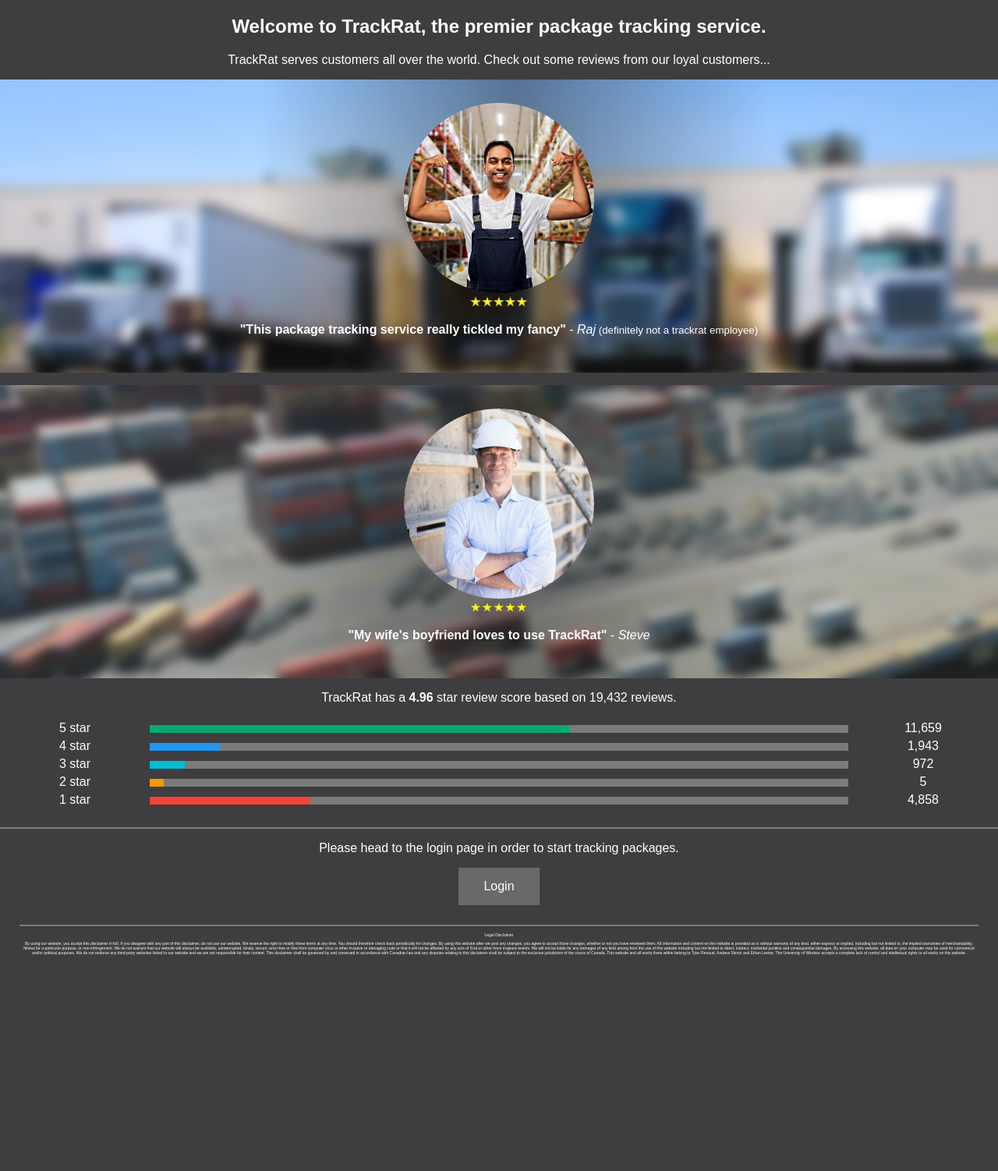
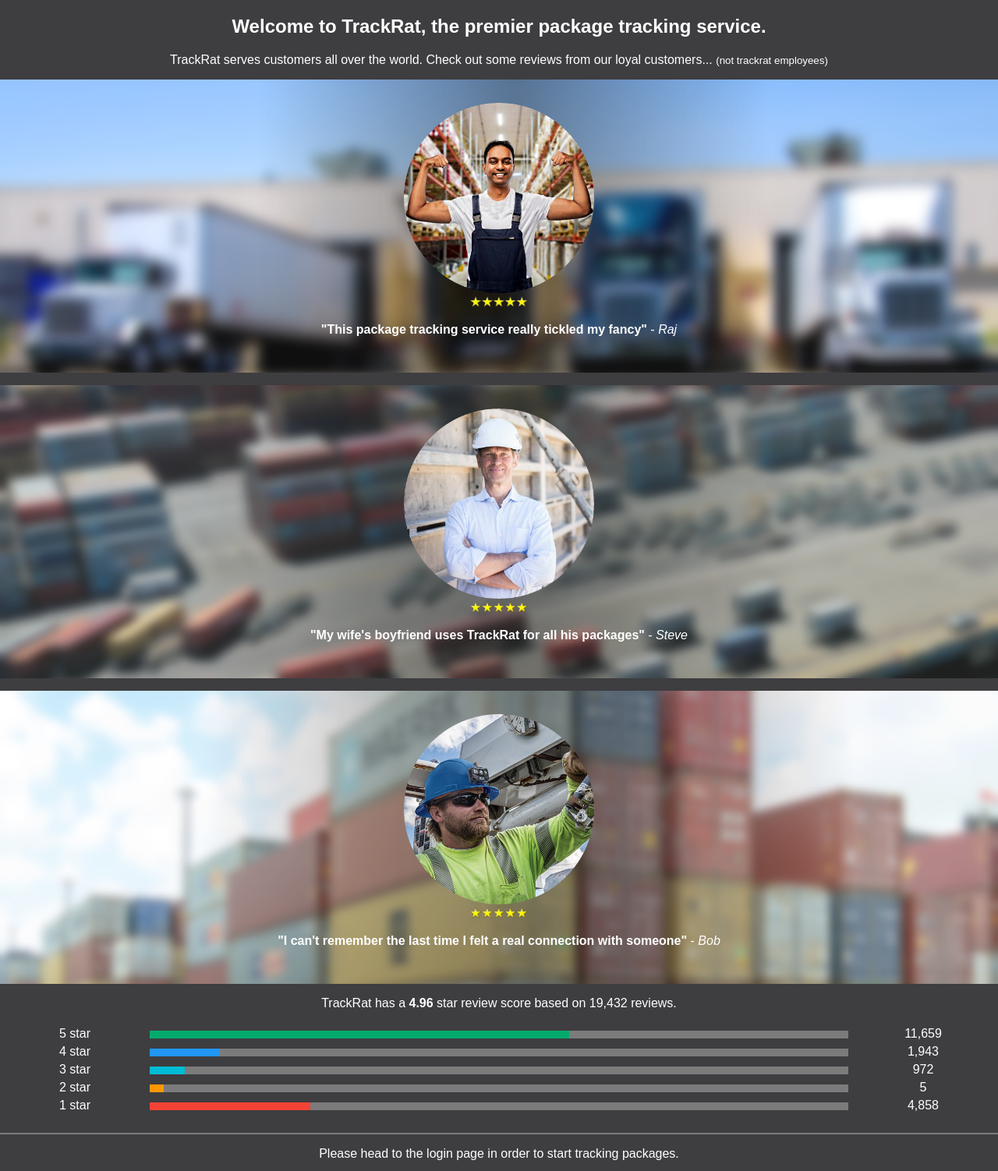
Before and after one commit to levine-ethan/TrackRat, a Flask app: template templates/index.html in a window 1280 px wide. Shown: the part 95-1597 px from the top of the page at 78% size. Before the commit the page ends 1320 px from the top, so only its background shows below. Run offline with Flask 3, Linux system fonts and the light colour scheme; the template is opened without the code that fills it, so the values that code supplies are empty.

Commit message:
last review

```diff
--- a/static/css/master.css
+++ b/static/css/master.css
@@ -144,11 +144,21 @@
 	background-size: cover;
 }
 
-/* entire review section */
+
 .reviewSection2 article {
 	padding: 30px;
 	background-color: #616161;
 	background-image:url("../images/background-2.png");
+	background-repeat: no-repeat;
+	background-position: center;
+	background-size: cover;
+}
+
+
+.reviewSection3 article {
+	padding: 30px;
+	background-color: #616161;
+	background-image:url("../images/background-3.png");
 	background-repeat: no-repeat;
 	background-position: center;
 	background-size: cover;
--- a/templates/index.html
+++ b/templates/index.html
@@ -24,7 +24,7 @@
 
 			<!-- reviews -->
 			<article class="reviewSection">
-				<p>TrackRat serves customers all over the world. Check out some reviews from our loyal customers...</p>
+				<p>TrackRat serves customers all over the world. Check out some reviews from our loyal customers... <small>(not trackrat employees)</small></p>
 				<!-- raj's review -->
 				<article>
 
@@ -44,7 +44,7 @@
 							alt="5 stars"
 							vertical-align= "middle"
 						/>
-						<p class="reviewElementText"><b>"This package tracking service really tickled my fancy"</b> - <i>Raj</i><small>   (definitely not a trackrat employee)</small></p>
+						<p class="reviewElementText"><b>"This package tracking service really tickled my fancy"</b> - <i>Raj</i></p>
 					</div>
 				</article>
 				<hr style="border:0px solid #7b7b7b">
@@ -69,7 +69,32 @@
 							alt="5 stars"
 							vertical-align= "middle"
 						/>
-						<p class="reviewElementText"><b>"My wife's boyfriend loves to use TrackRat"</b> - <i>Steve</i></p>
+						<p class="reviewElementText"><b>"My wife's boyfriend uses TrackRat for all his packages"</b> - <i>Steve</i></p>
+					</div>
+				</article>
+				<hr style="border:0px solid #7b7b7b">
+			</article>
+
+			<article class="reviewSection3">
+				<!-- steve's review -->
+				<article>
+					<div>
+						<img
+							src="../static/images/bob.png"
+							width="20%"
+							height="auto"
+							alt="Raj"
+						/>
+					</div>
+					<div>
+						<img
+							src="../static/images/stars.png"
+							width="6%"
+							height="auto"
+							alt="5 stars"
+							vertical-align= "middle"
+						/>
+						<p class="reviewElementText"><b>"I can't remember the last time I felt a real connection with someone"</b> - <i>Bob</i></p>
 					</div>
 				</article>
 			</article>
```
Also changed, not shown: static/images/background-3.png (added), static/images/bob.png (added).
